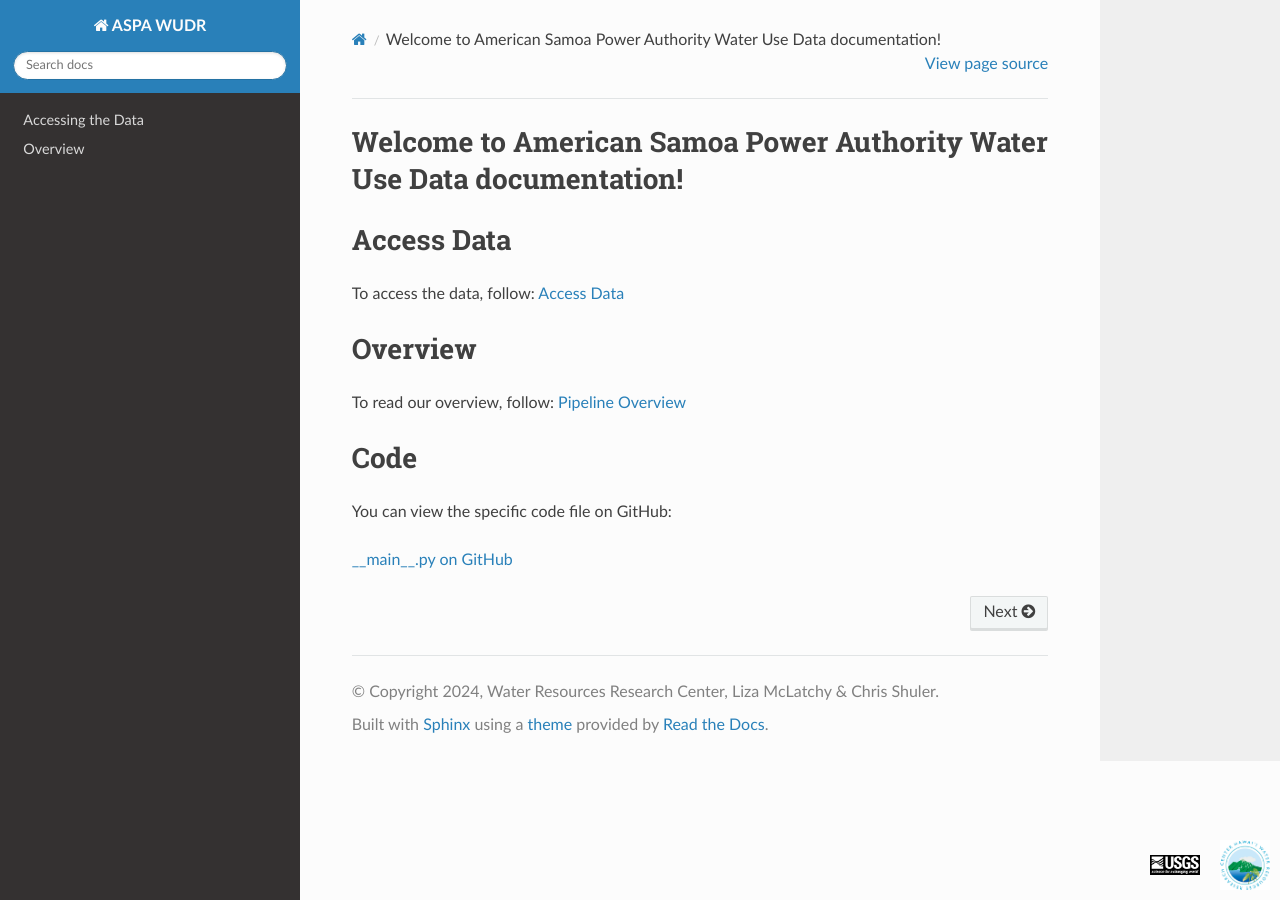
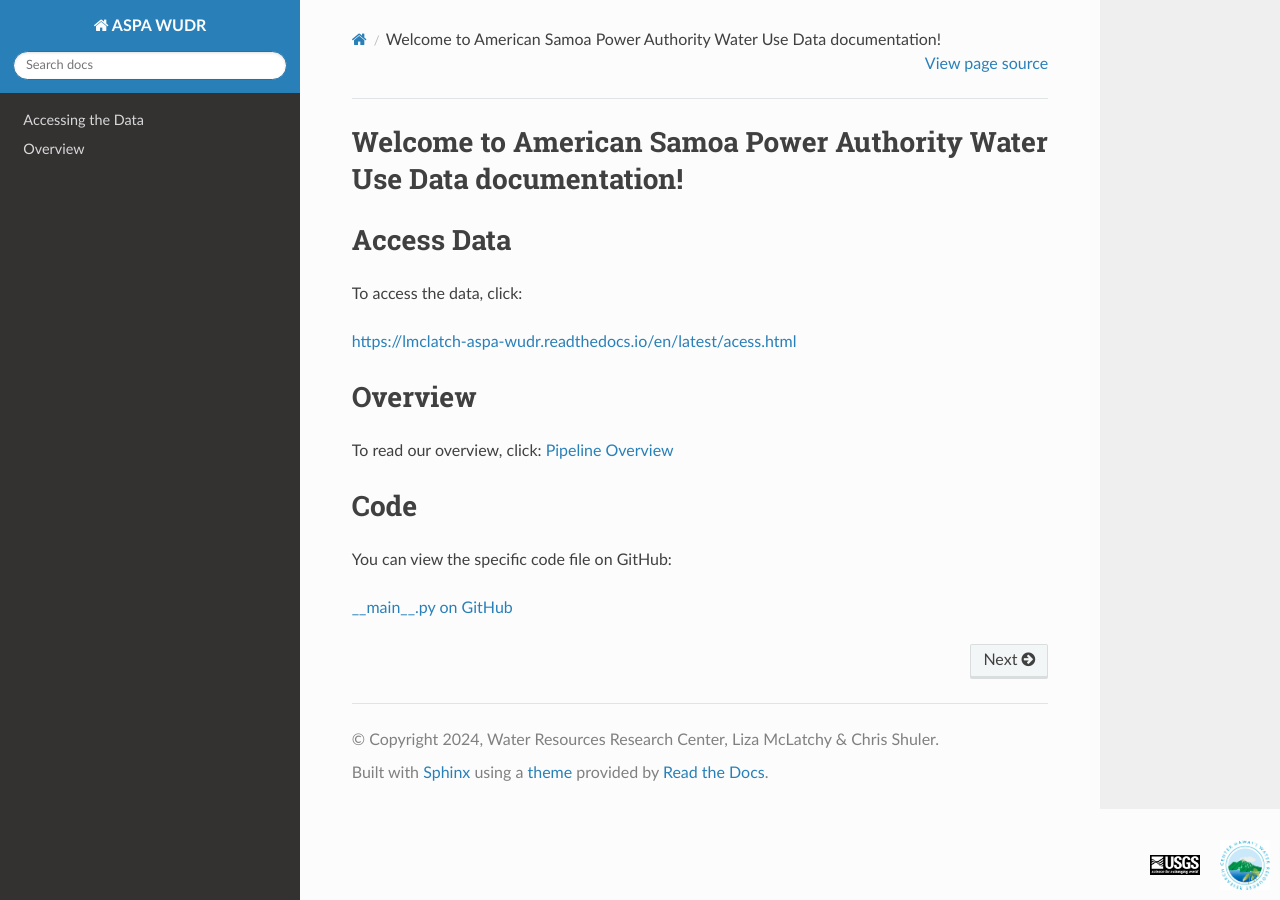
Before and after one commit to lmclatch/ASPA, a Sphinx documentation site: the page built from docs/index.rst, in a window 1280 px wide. Built offline with Sphinx 7.4.7 and the Read the Docs theme 2.0.0, drawn with Linux system fonts in a browser that asks for light colours.

Commit message:
Update index.rst

```diff
--- a/docs/index.rst
+++ b/docs/index.rst
@@ -16,13 +16,14 @@ Welcome to American Samoa Power Authority Water Use Data documentation!
 Access Data
 ==================
 
-To access the data, follow:
-`Access Data <https://lmclatch-aspa-wudr.readthedocs.io/en/latest/acess.html>`_
+To access the data, click:
+
+https://lmclatch-aspa-wudr.readthedocs.io/en/latest/acess.html
 
 Overview
 ==================
 
-To read our overview, follow:
+To read our overview, click:
 `Pipeline Overview  <https://lmclatch-aspa-wudr.readthedocs.io/en/latest/pipeline.html>`_
 
 Code
```
